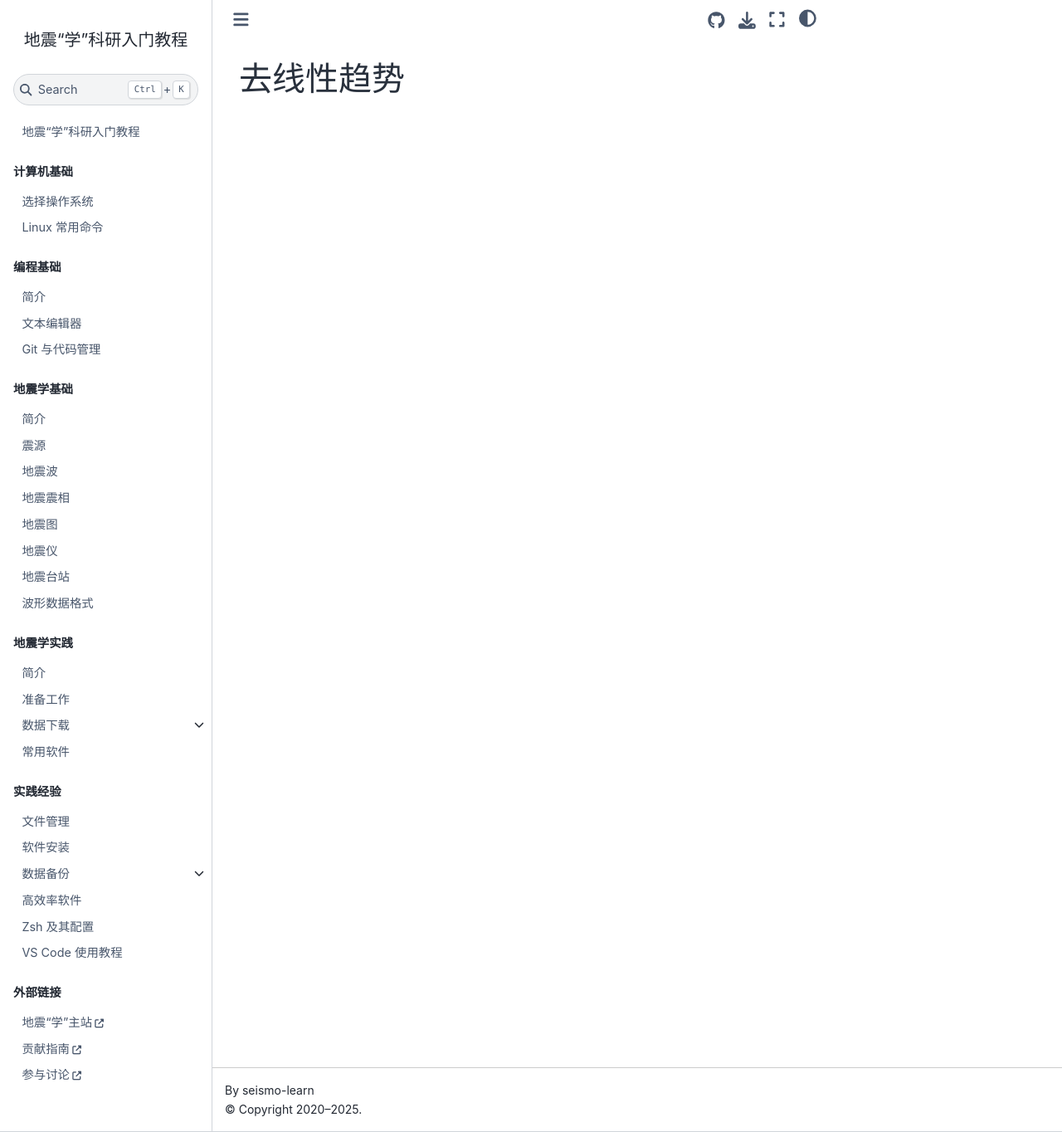
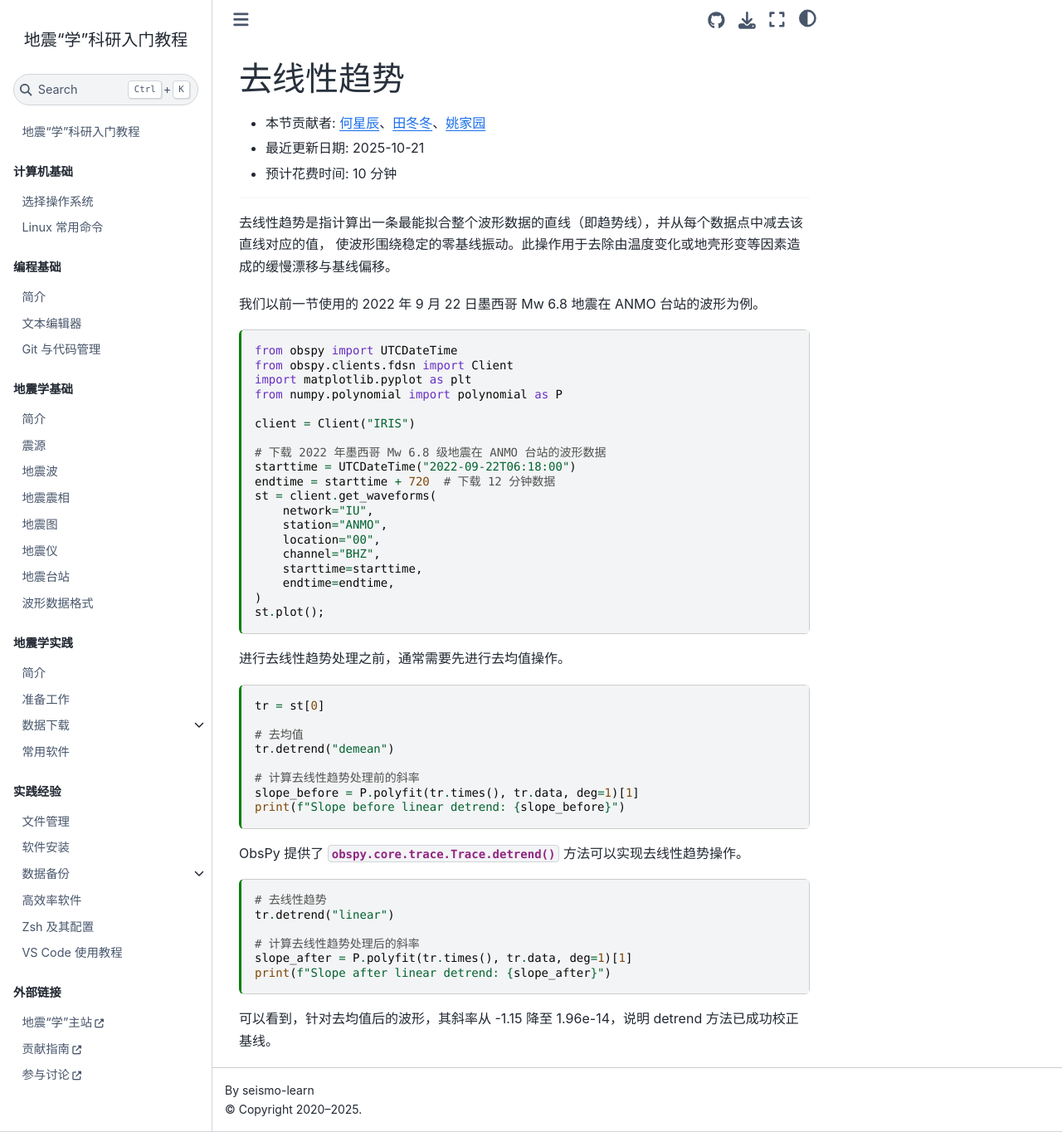
Before and after one commit to seismo-learn/seismology101, a Jupyter Book: the page built from source/exercises/detrend.md, in a window 1280 px wide and 1364 px high. Shown: the whole window at 83% size. Built offline with Jupyter Book 1.0.4 settings and Sphinx 7.4.7 and the Sphinx Book theme 1.1.4, drawn with Linux system fonts in a browser that asks for light colours; pages that are not in the unit, such as notebooks, are missing from menus.

Commit message:
Add exercise for detrend (#732)
Co-authored-by: Dongdong Tian <seisman.info@gmail.com>
Co-authored-by: Yao Jiayuan <coreman.seism@gmail.com>

````diff
--- a/source/exercises/detrend.md
+++ b/source/exercises/detrend.md
@@ -1 +1,72 @@
+---
+jupytext:
+  text_representation:
+    extension: .md
+    format_name: myst
+    format_version: 0.13
+    jupytext_version: 1.13.0
+kernelspec:
+  display_name: Python 3
+  language: python
+  name: python3
+---
+
 # 去线性趋势
+
+- 本节贡献者: {{何星辰}}、{{田冬冬}}、{{姚家园}}
+- 最近更新日期: 2025-10-21
+- 预计花费时间: 10 分钟
+
+---
+
+去线性趋势是指计算出一条最能拟合整个波形数据的直线（即趋势线），并从每个数据点中减去该直线对应的值，
+使波形围绕稳定的零基线振动。此操作用于去除由温度变化或地壳形变等因素造成的缓慢漂移与基线偏移。
+
+我们以前一节使用的 2022 年 9 月 22 日墨西哥 Mw 6.8 地震在 ANMO 台站的波形为例。
+
+```{code-cell} ipython3
+from obspy import UTCDateTime
+from obspy.clients.fdsn import Client
+import matplotlib.pyplot as plt
+from numpy.polynomial import polynomial as P
+
+client = Client("IRIS")
+
+# 下载 2022 年墨西哥 Mw 6.8 级地震在 ANMO 台站的波形数据
+starttime = UTCDateTime("2022-09-22T06:18:00")
+endtime = starttime + 720  # 下载 12 分钟数据
+st = client.get_waveforms(
+    network="IU",
+    station="ANMO",
+    location="00",
+    channel="BHZ",
+    starttime=starttime,
+    endtime=endtime,
+)
+st.plot();
+```
+
+进行去线性趋势处理之前，通常需要先进行去均值操作。
+
+```{code-cell} ipython3
+tr = st[0]
+
+# 去均值
+tr.detrend("demean")
+
+# 计算去线性趋势处理前的斜率
+slope_before = P.polyfit(tr.times(), tr.data, deg=1)[1]
+print(f"Slope before linear detrend: {slope_before}")
+```
+ObsPy 提供了 {meth}`obspy.core.trace.Trace.detrend` 方法可以实现去线性趋势操作。
+
+```{code-cell} ipython3
+# 去线性趋势
+tr.detrend("linear")
+
+# 计算去线性趋势处理后的斜率
+slope_after = P.polyfit(tr.times(), tr.data, deg=1)[1]
+print(f"Slope after linear detrend: {slope_after}")
+```
+
+可以看到，针对去均值后的波形，其斜率从 -1.15 降至 1.96e-14，说明 detrend 方法已成功校正基线。
````
